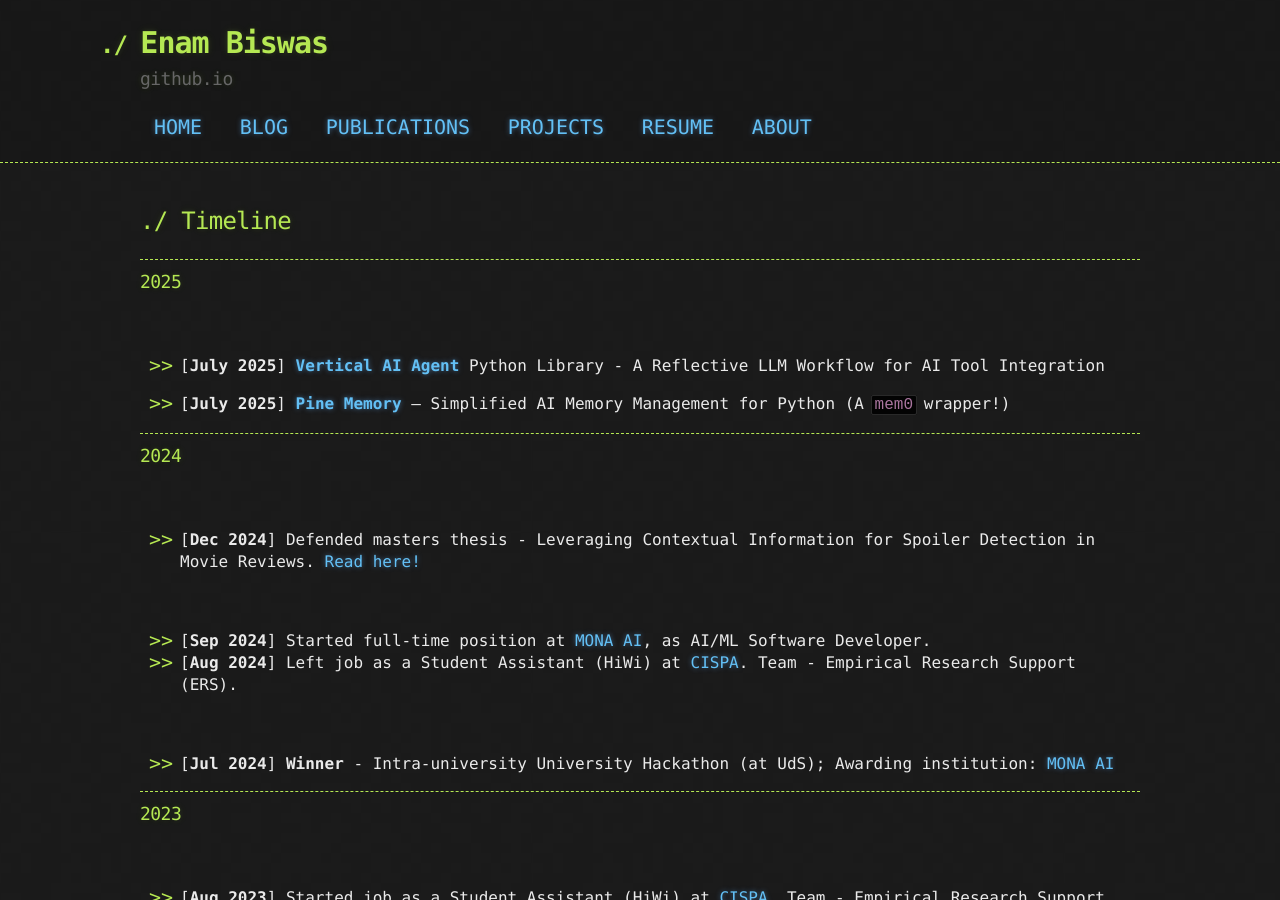
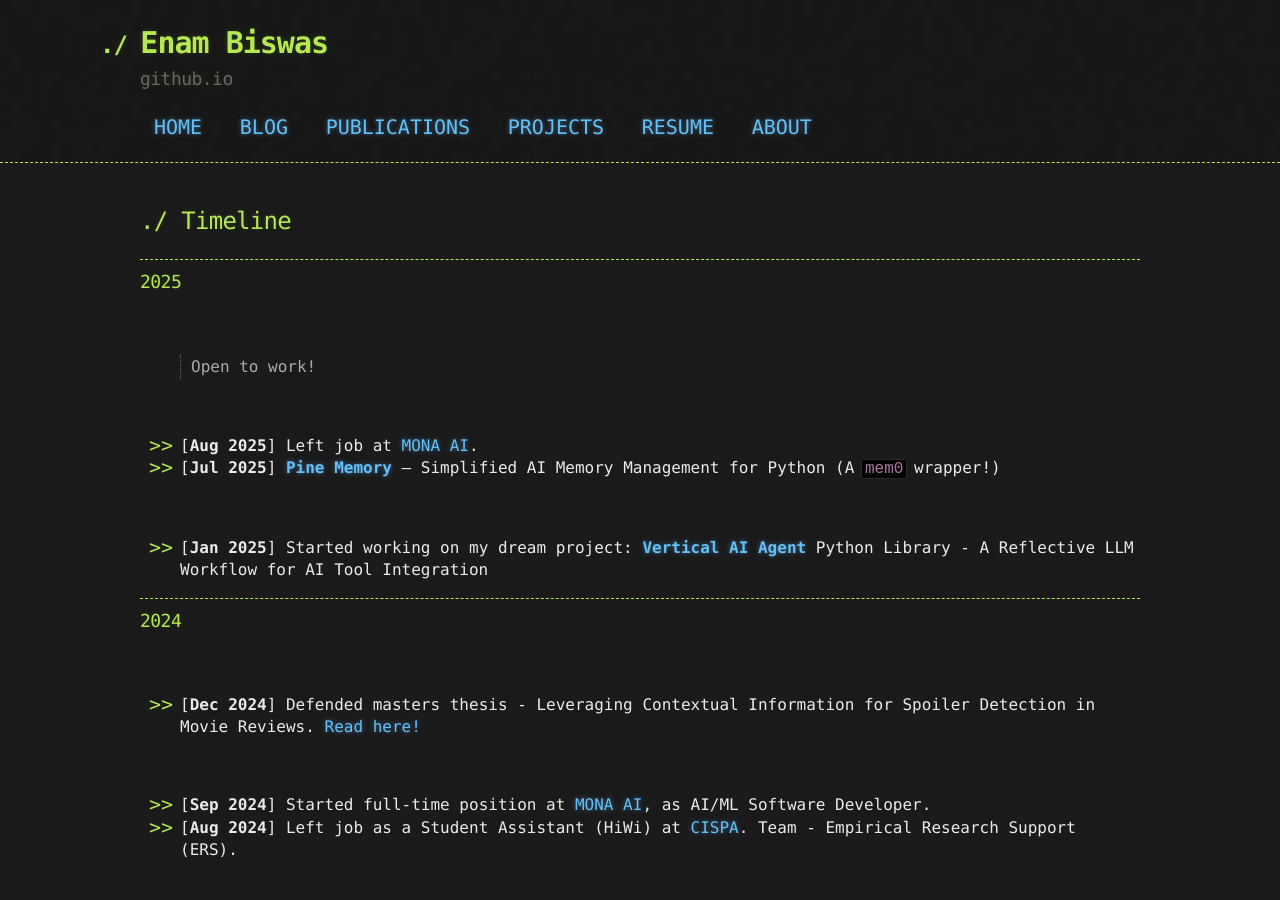
Before and after one commit to e-biswas/e-biswas.github.io, a Jekyll site: the page built from index.md, in a window 1280 px wide and 900 px high. Built offline with Jekyll 4.4.1, drawn with Linux system fonts in a browser that asks for light colours; our own code applies the rules of GitHub Pages for plain Markdown files.

Commit message:
Updated home page

```diff
--- a/index.md
+++ b/index.md
@@ -8,9 +8,16 @@ layout: default
 
 <br>
 
-* [**July 2025**] [**Vertical AI Agent**](/vertical-ai-agent/) Python Library - A Reflective LLM Workflow for AI Tool Integration
+> Open to work!
 
-* [**July 2025**] [**Pine Memory**](https://github.com/e-biswas/pine_memory) – Simplified AI Memory Management for Python (A `mem0` wrapper!)
+<br>
+
+* [**Aug 2025**] Left job at [MONA AI](https://www.mona-ai.de/).
+* [**Jul 2025**] [**Pine Memory**](https://github.com/e-biswas/pine_memory) – Simplified AI Memory Management for Python (A `mem0` wrapper!)
+
+<br>
+
+* [**Jan 2025**] Started working on my dream project: [**Vertical AI Agent**](/vertical-ai-agent/) Python Library - A Reflective LLM Workflow for AI Tool Integration
 
 ---
 ### 2024
```
